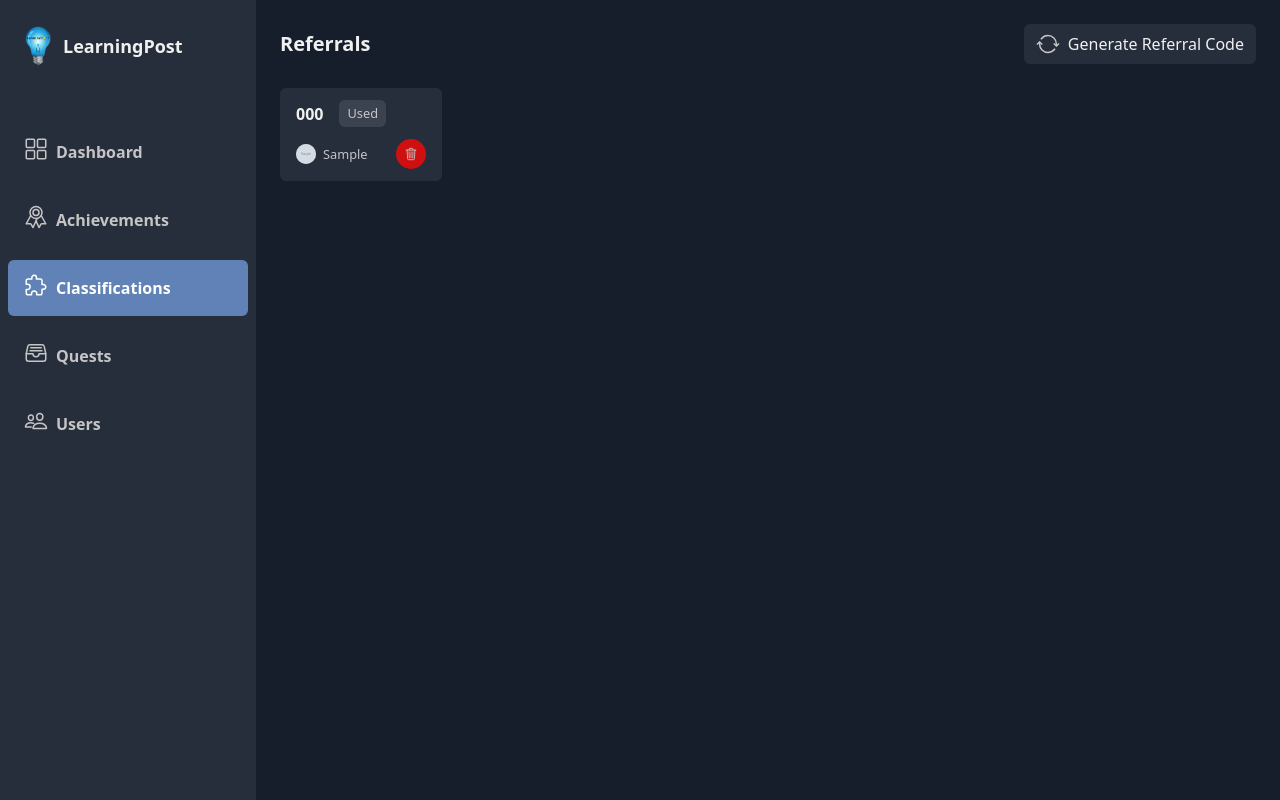
After one commit to D3mzy-108/LearningPostAPI, a Django app: page /portal/admin/classifications/ in a window 1280 px wide. The commit adds this page. Run offline with Django 4.2, Linux system fonts and the light colour scheme; tables that the repository leaves empty hold one stand-in row (values such as "Sample post"); grey boxes marked "Sample" are stand-in pictures.

Commit message:
Created referrals for users

```diff
--- /dev/null
+++ b/admin_app/templates/admin_app/classifications/classifications.html
@@ -0,0 +1,44 @@
+{% extends 'admin.html' %}
+{% load static %}
+{% block screen %}
+<div class="w-full flex items-center gap-2 mb-6">
+    <span class="mr-auto text-xl text-[var(--fg)] font-bold">Referrals</span>
+    <a href="{% url 'generate_referral' %}" class="w-fit py-2 px-3 flex items-center gap-2 bg-[var(--bg2)] rounded-md">
+        <ion-icon name="sync-sharp" class="text-[var(--fg2)] text-2xl"></ion-icon>
+        <span class="text-[var(--fg)] max-md:hidden">Generate Referral Code</span>
+    </a>
+</div>
+
+{% if not referrals %}
+<div class="text-center text-[var(--fg)] text-lg font-medium mt-8">No Referrals Created</div>
+{% endif %}
+
+<div class="w-full mt-3 md:mt-6 flex flex-wrap gap-4">
+    {% for referral in referrals %}
+    <div class="py-3 px-4 text-[var(--fg)] bg-[var(--bg2)] rounded-md">
+        <div class="w-fit flex items-center gap-4">
+            <span class="font-semibold">{{referral.code}}</span>
+            {% if referral.is_used %}
+            <small class="text-[var(--fg2)] bg-white/10 py-1 px-2 rounded-md">Used</small>
+            {% else %}
+            <small class="text-[var(--fg2)] bg-white/10 py-1 px-2 rounded-md">Not Used</small>
+            {% endif %}
+        </div>
+        <div class="mt-3 flex justify-between">
+            <div class="w-[100px] flex gap-[7px] items-center truncate">
+                {% if referral.profile %}
+                <img src="{{referral.profile.user.profile_photo}}" alt=""
+                    class="rounded-full w-[20px] h-[20px] bg-white/50">
+                <small class="text-[var(--fg2)]">
+                    {{referral.profile.user.first_name}}
+                </small>
+                {% endif %}
+            </div>
+            <a href="#" class="bg-[var(--red)] text-[var(--fg2)] text-[14px] flex items-center w-fit rounded-full p-2">
+                <ion-icon name="trash-outline"></ion-icon>
+            </a>
+        </div>
+    </div>
+    {% endfor %}
+</div>
+{% endblock screen %}
--- a/admin_app/urls.py
+++ b/admin_app/urls.py
@@ -2,6 +2,9 @@ from django.urls import path
 from .views import *
 
 urlpatterns = [
+    # ========================================================================================================
+    # QUESTS
+    # ========================================================================================================
     path('quests/', quests, name='quests'),
     path('quests/add/', create_quest, name='create_quest'),
     path('quests/edit/<int:pk>/', edit_quest, name='edit_quest'),
@@ -15,4 +18,9 @@ urlpatterns = [
          edit_question, name='edit_question'),
     path('quests/questions/<int:pk>/delete/',
          delete_question, name='delete_question'),
+    # ========================================================================================================
+    # REFERRALS
+    # ========================================================================================================
+    path('classifications/', classifications, name="classifications"),
+    path('classifications/generate-new-referral/', generate_new_code, name="generate_referral"),
 ]
--- a/admin_app/views.py
+++ b/admin_app/views.py
@@ -1,9 +1,16 @@
+import string
+import random
 from django.shortcuts import render, redirect, get_object_or_404
+from website.models import BetaReferal
 from .models import Quest, Question
 import csv
 from django.contrib.auth.decorators import login_required
 from django.core.paginator import Paginator
 
+
+# ========================================================================================================
+# QUESTS
+# ========================================================================================================
 
 @login_required
 def quests(request):
@@ -26,7 +33,7 @@ def quests(request):
         'page': page,
         'search_val': search_val,
     }
-    return render(request, 'admin_app/quests.html', context)
+    return render(request, 'admin_app/quests/quests.html', context)
 
 
 @login_required
@@ -54,7 +61,7 @@ def create_quest(request):
         instance.save()
         return redirect('quests')
     context = {}
-    return render(request, 'admin_app/quest_form.html', context)
+    return render(request, 'admin_app/quests/quest_form.html', context)
 
 
 @login_required
@@ -75,7 +82,7 @@ def edit_quest(request, pk):
     context = {
         'instance': instance
     }
-    return render(request, 'admin_app/quest_form.html', context)
+    return render(request, 'admin_app/quests/quest_form.html', context)
 
 
 @login_required
@@ -108,7 +115,7 @@ def view_questions(request, pk):
         'page': page,
         'search_val': search_val,
     }
-    return render(request, 'admin_app/quest_questions.html', context)
+    return render(request, 'admin_app/quests/quest_questions.html', context)
 
 
 @login_required
@@ -181,3 +188,25 @@ def delete_question(request, pk):
     question = get_object_or_404(Question, pk=pk)
     question.delete()
     return redirect(request.META.get('HTTP_REFERER'))
+
+
+# ========================================================================================================
+# CLASSIFICATIONS
+# ========================================================================================================
+
+def classifications(request):
+    referrals = BetaReferal.objects.all().order_by('-id')
+    context = {
+        'referrals': referrals,
+    }
+    return render(request, 'admin_app/classifications/classifications.html', context)
+
+
+def generate_new_code(request):
+    characters = string.ascii_letters + string.digits
+    random_string = ''.join(random.choice(characters) for _ in range(15))
+    if not BetaReferal.objects.filter(code=random_string).exists():
+        referal = BetaReferal()
+        referal.code = random_string
+        referal.save()
+    return redirect(request.META.get('HTTP_REFERER'))
--- a/templates/partials/admin_nav.html
+++ b/templates/partials/admin_nav.html
@@ -11,27 +11,33 @@
             class="w-full pb-0 px-2 m-0 pt-24 md:pt-12 bg-[var(--bg2)] flex flex-col gap-3 overflow-auto max-sm:absolute max-sm:-left-full max-sm:top-0 max-sm:-z-10 max-sm:h-screen">
             <li class="w-full py-3 px-4 flex gap-2 items-center rounded-md text-[var(--fg2)]">
                 <div class="w-fit text-2xl">
-                    <ion-icon name="grid-sharp"></ion-icon>
+                    <ion-icon name="grid-outline"></ion-icon>
                 </div>
                 <a href="#" class="flex-1 font-semibold">Dashboard</a>
             </li>
             <li class="w-full py-3 px-4 flex gap-2 items-center rounded-md text-[var(--fg2)]">
                 <div class="w-fit text-2xl">
-                    <ion-icon name="file-tray-full"></ion-icon>
+                    <ion-icon name="ribbon-outline"></ion-icon>
+                </div>
+                <a href="#" class="flex-1 font-semibold">Achievements</a>
+            </li>
+            <li class="w-full py-3 px-4 flex gap-2 items-center rounded-md text-[var(--fg2)]">
+                <div class="w-fit text-2xl">
+                    <ion-icon name="extension-puzzle-outline"></ion-icon>
+                </div>
+                <a href="{% url 'classifications' %}" class="flex-1 font-semibold">Classifications</a>
+            </li>
+            <li class="w-full py-3 px-4 flex gap-2 items-center rounded-md text-[var(--fg2)]">
+                <div class="w-fit text-2xl">
+                    <ion-icon name="file-tray-full-outline"></ion-icon>
                 </div>
                 <a href="{% url 'quests' %}" class="flex-1 font-semibold">Quests</a>
             </li>
             <li class="w-full py-3 px-4 flex gap-2 items-center rounded-md text-[var(--fg2)]">
                 <div class="w-fit text-2xl">
-                    <ion-icon name="trophy-sharp"></ion-icon>
+                    <ion-icon name="people-outline"></ion-icon>
                 </div>
-                <a href="#" class="flex-1 font-semibold">Leaderboard</a>
-            </li>
-            <li class="w-full py-3 px-4 flex gap-2 items-center rounded-md text-[var(--fg2)]">
-                <div class="w-fit text-2xl">
-                    <ion-icon name="ribbon-sharp"></ion-icon>
-                </div>
-                <a href="#" class="flex-1 font-semibold">Achievements</a>
+                <a href="#" class="flex-1 font-semibold">Users</a>
             </li>
         </ul>
     </div>
--- a/website/admin.py
+++ b/website/admin.py
@@ -10,3 +10,8 @@ class UserAdmin(admin.ModelAdmin):
 @admin.register(UserProfile)
 class UserProfileAdmin(admin.ModelAdmin):
     pass
+
+
+@admin.register(BetaReferal)
+class BetaReferalAdmin(admin.ModelAdmin):
+    pass
--- a/website/models.py
+++ b/website/models.py
@@ -25,7 +25,6 @@ class UserProfile(models.Model):
     phone = models.CharField(max_length=100, null=True, blank=True)
     date_of_birth = models.DateField(null=True, blank=True)
     school = models.TextField(null=True, blank=True)
-    referal_code = models.CharField(max_length=10, null=True, blank=True)
     country = models.CharField(max_length=100, null=True)
     state = models.CharField(max_length=100, null=True)
     guardian_email = models.EmailField(null=True, blank=True)
@@ -33,3 +32,13 @@ class UserProfile(models.Model):
 
     def __str__(self):
         return self.user.username
+
+
+class BetaReferal(models.Model):
+    code = models.CharField(max_length=100, unique=True)
+    is_used = models.BooleanField(default=False)
+    profile = models.OneToOneField(
+        UserProfile, on_delete=models.CASCADE, related_name='referral', blank=True, null=True)
+
+    def __str__(self):
+        return self.code
```
Also changed, not shown: endpoints/views.py (+34 -9 lines), admin_app/templates/admin_app/quests/quest_form.html (renamed from admin_app/templates/admin_app/quest_form.html), admin_app/templates/admin_app/quests/quest_questions.html (renamed from admin_app/templates/admin_app/quest_questions.html), admin_app/templates/admin_app/quests/quests.html (renamed from admin_app/templates/admin_app/quests.html), website/migrations/0004_remove_userprofile_referal_code_betareferal.py (added), website/migrations/0005_alter_betareferal_profile.py (added).
